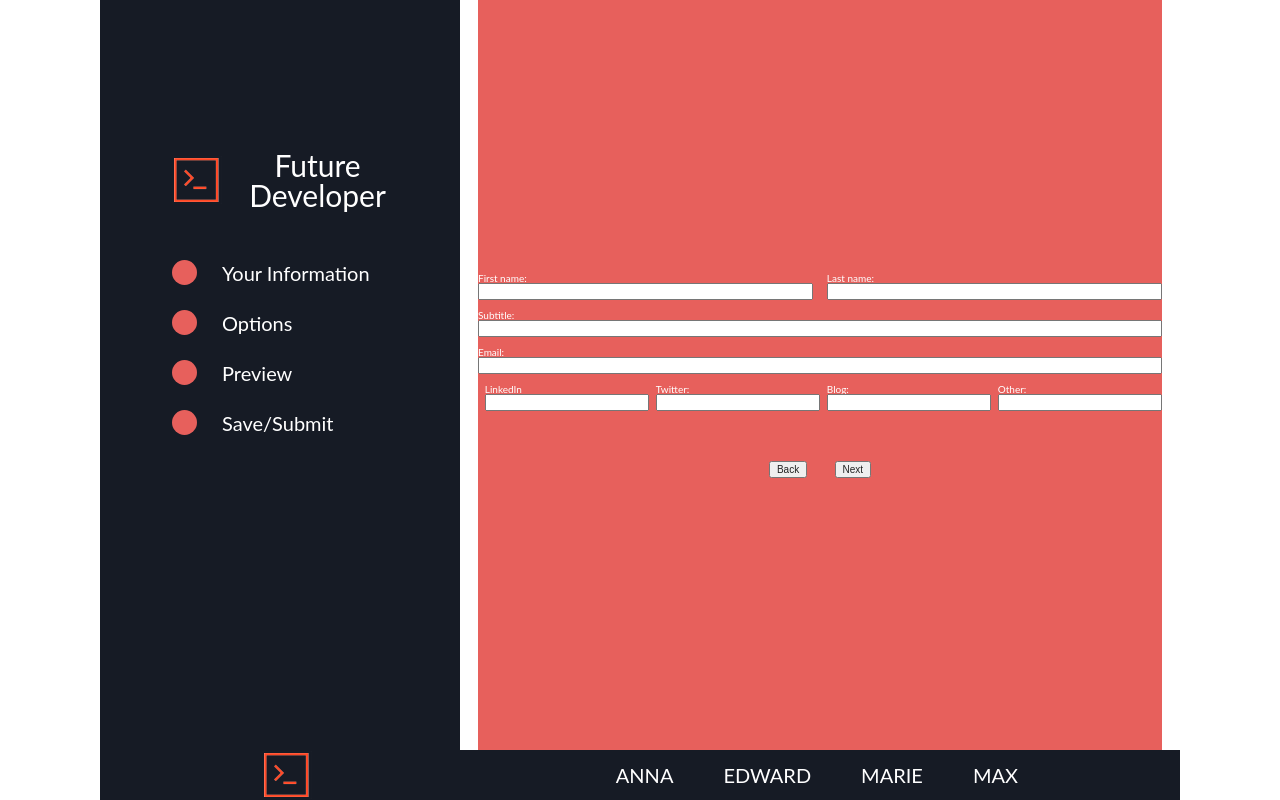
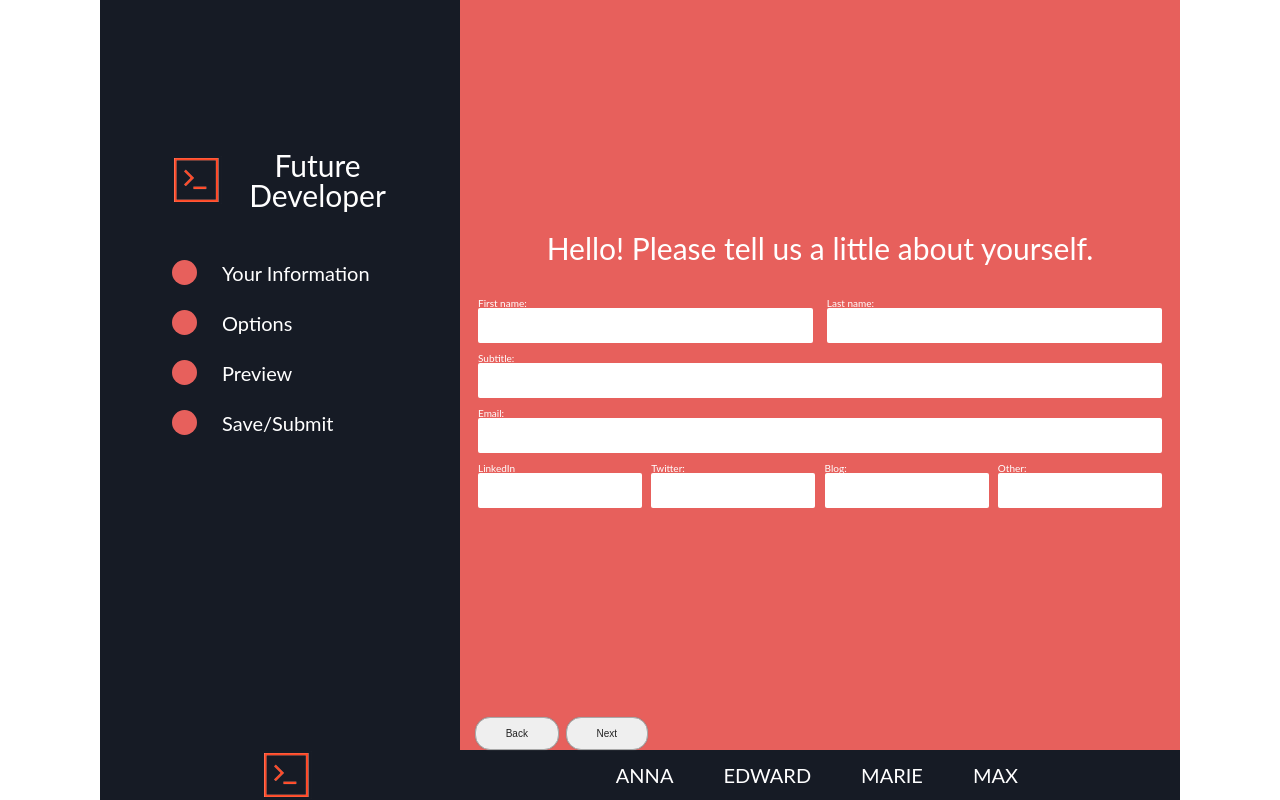
Before and after one commit to EdwardMaxMarieAnna/frontEndDeveloperComingSoon, a React (Create React App) app: page /nextPageHere in a window 1280 px wide. Built offline with nearby package versions, Linux system fonts and the light colour scheme; no server answers.

Commit message:
began styling About & some general styles

```diff
--- a/src/About.css
+++ b/src/About.css
@@ -11,10 +11,6 @@
     width: 49%;
 }
 
-/* .firstLastName .firstNameDiv {
-    margin-left: 2%;
-} */
-
 .firstLastName .lastNameDiv {
     margin-left: 2%;
 }
@@ -26,15 +22,17 @@
     margin-bottom: 10px;
 }
 
-
 .socialMedia {
     margin-bottom: 10px;
 }
 
+.socialMedia{
+    display: flex;
+    justify-content: space-between;
+}
 
 .socialMedia div {
     display: inline-flex;
     flex-direction: column;
     width: 24%;
-    margin-left: 1%;
 }
--- a/src/About.js
+++ b/src/About.js
@@ -49,7 +49,8 @@ class About extends Component {
 
     render() {
         return (
-            <div className="">
+            <div className="innerFormContainer formWrapper">
+                <h1>Hello! Please tell us a little about yourself.</h1>
                 <form action="" onSubmit={this.onSubmit}>
 
                     <fieldset className="firstLastName">
--- a/src/App.css
+++ b/src/App.css
@@ -101,27 +101,58 @@ header {
     display: flex;
     justify-content: center;
     background-color:var(--background);
+    position: relative;
+}
+.innerFormContainer {
+    display: flex;
+    flex-direction: column;
+    justify-content: center;
+    height: 98%;
+    width: 98%;
+}
+
+
+.formContainer h1 {
+    font-size: 30px;
+    margin: 0 30px 35px;
+    text-align: center;
+}
+button {
+    border: 1px solid darkgray;
+    border-radius: 15px;
+    padding: 10px 30px;
+    box-shadow: 0 0 1px grey;
+    display: inline-block;
+}
+button:hover,
+button:focus {
+
 }
 
 /* User input Area*/
-
 .formWrapper {
     max-width: 900px;
-
+    width: 95%;
     margin: 0 auto;
 }
 
 .formContainer {
-    width: 95%;
     display: flex;
     flex-direction: column;
 }
 
+input {
+    height: 35px;
+    border-radius: 2px;
+    border: none;
+}
 
 .buttonDiv {
     display: flex;
     justify-content: center;
     margin-top: 50px;
+    position: absolute;
+    bottom: 0;
 }
 
 .back {
@@ -157,71 +188,3 @@ footer{
 a:hover {
     color:var(--accentBlue);
 }
-
-
-
-
-
-
-
-
-
-
-
-
-
-
-
-
-
-
-
-
-
-/* bottomNav */
-.bottomNav {
-    height:10%;
-    background-color:white;
-    border-top:2px solid grey;
-    display:flex;
-    align-items:center;
-    justify-content: space-around;
-}
-.bottomNav button {
-    padding:5px 20px;
-    border-radius:25px;
-    font-size:2.0rem;
-    background-color:white;
-}
-/* Copy Paste Section */
-.previewWrapper,
-.CopyPasteWrapper {
-    background-color:var(--background);
-    height:100vh;
-}
-.CopyPasteContainer,
-.previewContainer {
-    width:80%;
-    margin:0 auto;
-    height:90%;
-}
-.CopyPasteTitle{
-    text-align:center;
-    font-size:4.0rem;
-    padding:25px;
-}
-.CopyPasteType {
-    font-size:2.0rem;
-    background-color:var(--sideBackground);
-}
-.CopyPasteEach {
-    width:80%;
-    margin:0 auto;
-}
-textarea {
-    font-size:2.0rem;
-    width:100%;
-    background-color:rgb(11, 13, 44);
-    margin-bottom:50px;
-    color:white;
-}
--- a/src/components/form/Form.js
+++ b/src/components/form/Form.js
@@ -11,12 +11,10 @@ class Form extends Component {
   render() {
     return (
       <Router>
-        <div className="formContainer formWrapper">
+      <div className="formContainer">
         <About />
-        {/* <StyleOptions />
-        <Preview /> */}
-
-
+        {/* <StyleOptions /> */}
+        {/* <Preview /> */}
         <nav>
             {/* <Link to="/">Back</Link>
             <Link to="/nextPageHere">Next</Link> */}
```
